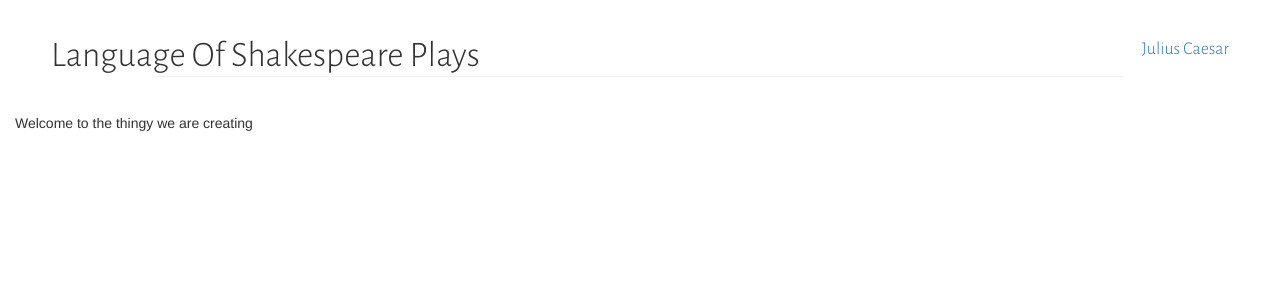
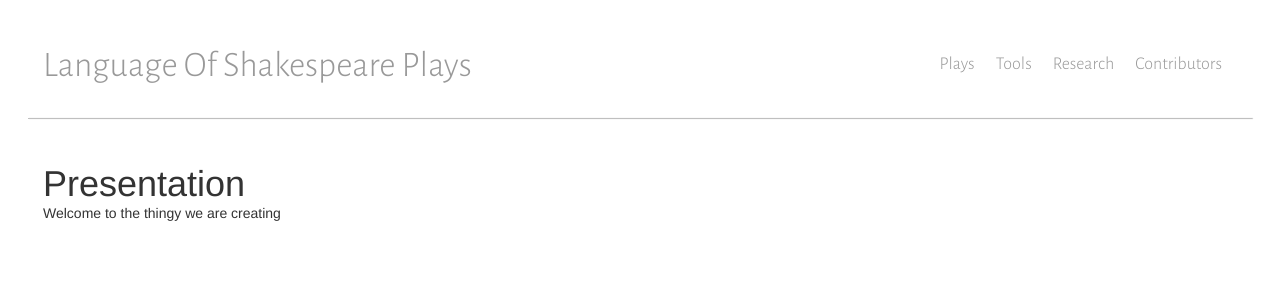
Before and after one commit to iahmed0/SU-LOSP.github.io, a Jekyll site: the page built from index.md, in a window 1280 px wide. Shown: the top 300 px of the page. Built offline with Jekyll 4.4.1, drawn with Linux system fonts in a browser that asks for light colours.

Commit message:
More design!

```diff
--- a/_analyses/julius_caesar/index.md
+++ b/_analyses/julius_caesar/index.md
@@ -1,7 +1,5 @@
 ---
-layout: page
 title: Julius Caesar
-permalink: "/analyses/julius_caesar/"
 ---
 
 [Download as PDF]({{ page.url }}julius_caesar.pdf)
--- a/_config.yml
+++ b/_config.yml
@@ -3,10 +3,19 @@ title: Language Of Shakespeare Plays
 baseurl: ""
 url: ""
 exclude: ["vendor"]
+permalink: "pretty"
 
 collections:
     analyses:
+        permalink: "/:collection/:path/"
         output: true
 
-# Build settings
-markdown: kramdown
+defaults:
+    -
+        scope:
+            path: ""
+            type: "analyses"
+        values:
+            layout: "page"
+
+markdown: "kramdown"
--- a/_layouts/default.html
+++ b/_layouts/default.html
@@ -4,22 +4,31 @@
     <title>Language Of Shakespeare Plays</title>
     <meta charset="utf-8" />
     <meta name="viewport" content="width=device-width, initial-scale=1">
+    <link href="/css/bootstrap.min.css" rel="stylesheet">
     <link href="/css/main.css" rel="stylesheet">
-    <link href="/css/bootstrap.min.css" rel="stylesheet">
-    <link href="/css/bootstrap-theme.min.css" rel="stylesheet">
     <script charset="utf-8" src="/js/bootstrap.min.js"></script>
   </head>
   <body>
     <header id="header" class="col-md-12">
-      <h1 class="col-md-6">Language Of Shakespeare Plays</h1>
+      <a href="/">
+        <!-- logo -->
+        <h1 class="col-md-6">Language Of Shakespeare Plays</h1>
+      </a>
 
       <nav class="col-md-6">
-        {% for analysis in site.analyses %}
-        <a href="{{ analysis.url }}">{{ analysis.title }}</a>
-        {% endfor %}
+        <ul>
+          <li><a href="#">Plays</a>
+            <ul>
+              {% for analysis in site.analyses %}
+              <li><a href="{{ analysis.url }}">{{ analysis.title }}</a></li>
+              {% endfor %}
+            </ul>
+          </li>
+          <li><a href="/tools/">Tools</a></li>
+          <li><a href="/research/">Research</a></li>
+          <li><a href="/tools/">Contributors</a></li>
+        </ul>
       </nav>
-
-      <hr class="clearfix"/>
     </header>
 
     <main class="col-md-12">
--- a/css/main.scss
+++ b/css/main.scss
@@ -1,12 +1,11 @@
 ---
 # Only the main Sass file needs front matter (the dashes are enough)
 ---
+
 @charset "utf-8";
 
-$on-palm:          600px;
-$on-laptop:        800px;
-$text-color:       #000;
-$link-color:       #999;
+$text-color: #000;
+$link-color: #999;
 
 // Using media queries with like this:
 // @include media-query($palm) {
@@ -36,26 +35,6 @@ dl, dd, ol, ul, figure {
     padding: 0;
 }
 
-
-img {
-    max-width: 100%;
-    vertical-align: middle;
-}
-
-
-figure > img {
-    display: block;
-}
-
-
-li {
-    > ul,
-    > ol {
-         margin-bottom: 0;
-    }
-}
-
-
 a {
     color: $link-color;
     text-decoration: none;
@@ -63,30 +42,69 @@ a {
     &:visited {
         color: darken($link-color, 15%);
     }
-
     &:hover {
-        color: $text-color;
+        color: darken($link-color, 5%);
         text-decoration: underline;
     }
+}
+
+
+body {
+    padding: 2em;
 }
 
 
 #header {
     font-family: "Alegreya";
     font-size: 18px;
-    padding: 2em;
+    margin: 1em 0 2em 0;
+
+    & h1 {
+        margin: 0;
+        padding: 0;
+    }
+
+
+    & nav {
+        line-height: 200%;
+        text-align: right;
+
+        & li {
+            display: inline-block;
+            padding-left: 1em;
+        }
+
+        & li ul {
+            display: none;
+        }
+
+        & li:hover ul {
+            position: absolute;
+            display: block;
+        }
+    }
+
+    & hr {
+        width: 80%;
+        margin: auto;
+        color: $text-color;
+    }
 }
 
-#header h1 {
-    margin: 0;
+#header:after {
+    content: "";
+    position: absolute;
+    top: 4em;
+    left: 0;
+    right: 0;
+    bottom: 0;
+    height: 1px;
+    margin: auto;
+    width: 100%;
+    border-bottom: 1px solid lighten($link-color, 15%);
+    box-shadow: 1px 0px 1px 0px lighten($link-color, 15%);
 }
 
-#header nav {
-    text-align: right;
+main {
+    margin: 3em 0 3em 0;
 }
-
-#header hr {
-    width: 80%;
-    margin: auto;
-    color: $text-color;
-}
--- a/index.html
+++ b/index.md
@@ -1,5 +1,6 @@
 ---
-layout: default
+title: Presentation
+layout: page
 ---
 
 Welcome to the thingy we are creating
```
Also changed, not shown: contributors.md (added, +4 -0 lines), research.md (added, +4 -0 lines), tools.md (added, +4 -0 lines).
